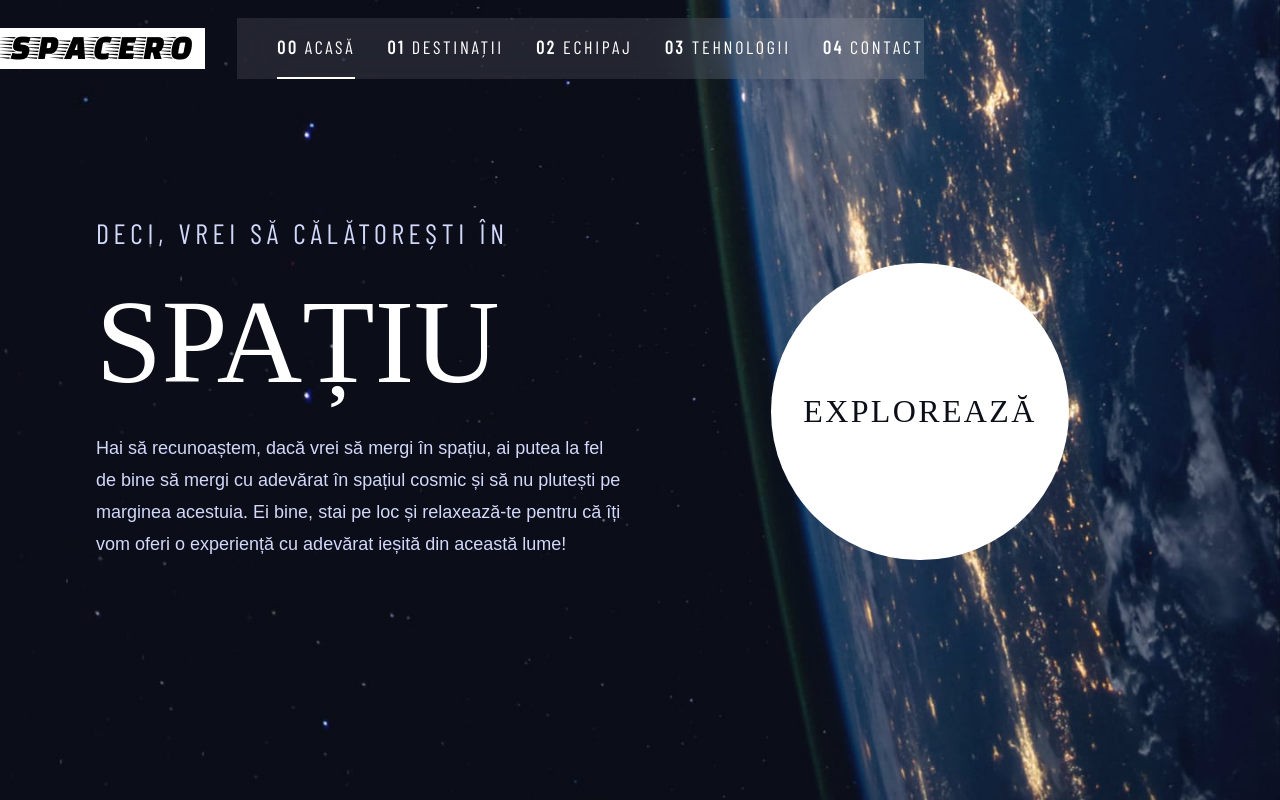
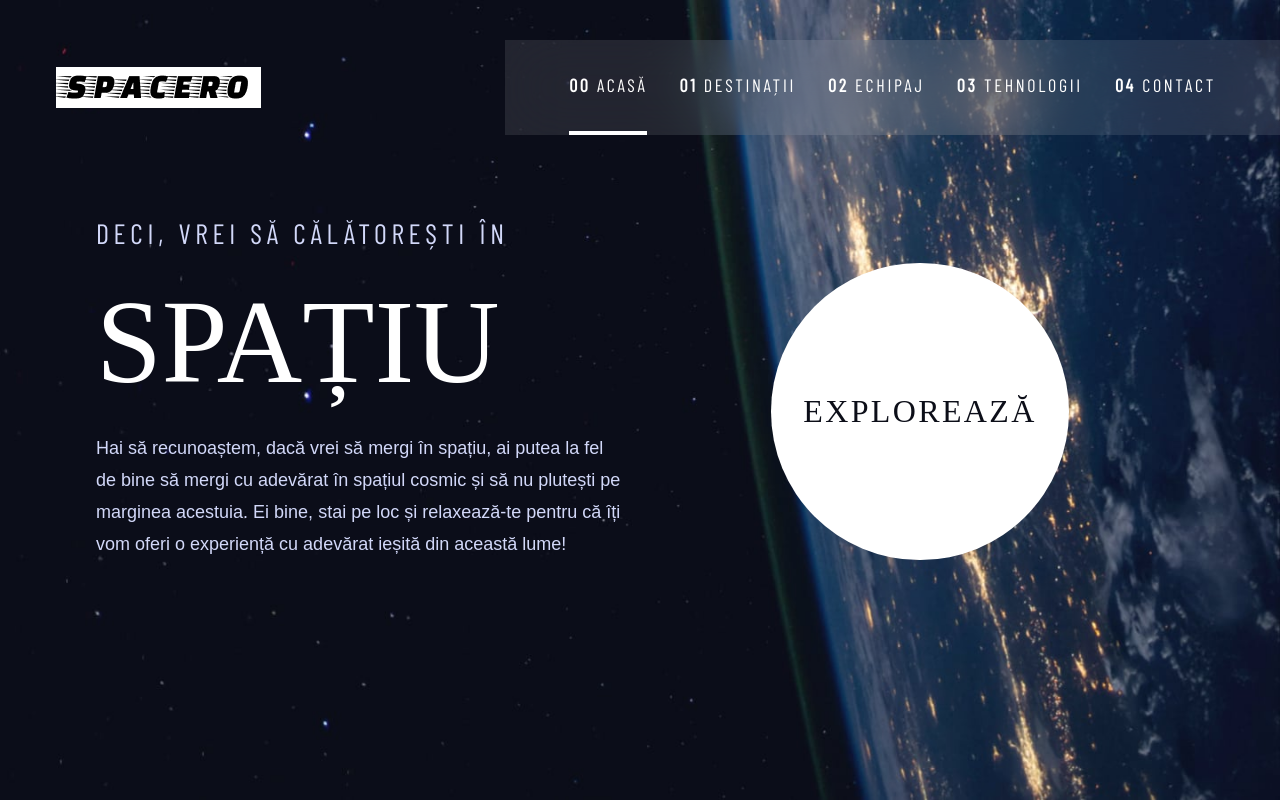
Before and after one commit to Florin412/spaceRO, a plain HTML site: page index.html in a window 1280 px wide. Drawn offline with nearby package versions, Linux system fonts and the light colour scheme; a web font is replaced by a local one.

Commit message:
navigation done

```diff
--- a/index.html
+++ b/index.html
@@ -22,18 +22,24 @@
     <!-- Link to CSS -->
     <link rel="stylesheet" href="style.css" />
 
+    <!-- Link to JS -->
     <script src="/index.js" defer></script>
 
     <title>Home Page</title>
   </head>
   <body class="home">
-    <header class="flex">
+    <!-- Header Section -->
+    <header class="flex primary-header">
+      <!-- logo -->
       <div class="logo">
         <img src="/assets/shared/logo.png" alt="spacero logo" />
+        <img src="/assets/shared/logo-mobile.svg" alt="logo for mobile">
       </div>
 
+      <!-- button -->
       <button class="mobile-nav-toggle" aria-controls="primary-navigation"><span class="sr-only" aria-expanded="false">Menu</span></button>
 
+      <!-- primary navigation -->
       <nav>
         <ul id="primary-navigation" data-visible="false" class="primary-navigation underline-indicators uppercase flex ff-barlow-cond">
           <li class="active">
@@ -55,14 +61,13 @@
       </nav>
     </header>
 
-    <div class="grid-container grid-container--home">
-      <!-- Content Section -->
+    <!-- Main Section -->
+    <main class="grid-container grid-container--home">
+      <!-- text -->
       <div class="text-accent">
         <h1 class="uppercase fs-500 ff-barlow-cond letter-spaceing-1">
           Deci, vrei să călătorești în
-          <span class="fs-900 text-white ff-bellefair letter-spaceing-0 d-block"
-            >spațiu</span
-          >
+          <span class="fs-900 text-white ff-bellefair letter-spaceing-0 d-block">spațiu</span>
         </h1>
 
         <p class="line-height-32 ff-barlow-normal">
@@ -73,14 +78,10 @@
         </p>
       </div>
 
-      <!-- Explore button section -->
+      <!-- large button -->
       <div>
-        <a
-          class="large-button uppercase letter-spaceing-3 text-dark ff-bellefair"
-          href="#"
-          >Explorează</a
-        >
+        <a class="large-button uppercase letter-spaceing-3 text-dark ff-bellefair" href="#">Explorează</a>
       </div>
-    </div>
+    </main>
   </body>
 </html>
--- a/style.css
+++ b/style.css
@@ -159,7 +159,7 @@ select {
   align-items: center;
 }
 
-@media (min-width: 45rem) {
+@media (min-width: 47.6rem) {
   .grid-container {
     text-align: left;
     column-gap: var(--container-gap, 2rem);
@@ -291,7 +291,7 @@ select {
   display: none;
 }
 
-@media (max-width: 35rem) {
+@media (max-width: 47.5em) {
   .primary-navigation {
     list-style: none;
     flex-direction: column;
@@ -329,11 +329,18 @@ select {
   }
 }
 
+@media (min-width: 45em) {
+  .primary-navigation {
+    padding-inline: clamp(2rem, 5vw, 7rem);
+  }
+}
+
 .primary-navigation {
   list-style: none;
   background-color: hsl(var(--clr-white) / 0.1);
   backdrop-filter: blur(2rem);
   transition: transform 300ms ease-in-out;
+  margin: 0;
 }
 
 .primary-navigation[data-visible="true"] {
@@ -341,7 +348,9 @@ select {
 }
 
 .primary-navigation a {
+  display: block;
   text-decoration: none;
+  padding: 2rem 0;
 }
 
 .primary-navigation a span {
@@ -349,15 +358,21 @@ select {
   font-weight: 600;
 }
 
+@media (45em <= width <= 70em) {
+  .primary-navigation span {
+    display: none;
+  }
+}
+
 .underline-indicators > * {
   cursor: pointer;
-  padding: 1rem 0;
-  border-bottom: 2px solid hsl(var(--clr-white) / 0);
+  /* padding: 1rem 0; */
+  border-bottom: 4px solid hsl(var(--clr-white) / 0);
   transition: 0.3s border-color ease-in-out;
 }
 
 .underline-indicators .active {
-  border-bottom: 2px solid hsl(var(--clr-white) / 1);
+  border-bottom: 4px solid hsl(var(--clr-white) / 1);
 }
 
 .underline-indicators > *:hover:not(.active),
@@ -405,14 +420,39 @@ select {
 /* ------------------- */
 /* Header Section      */
 /* ------------------- */
+.primary-header {
+  justify-content: space-between;
+  align-items: center;
+}
 
-header {
-  align-items: center;
+.logo {
+  margin: 1.5rem clamp(1.5rem, 5vw, 3.5rem);
 }
 
 .logo > img {
   width: auto;
   height: auto;
+}
+
+.primary-header .logo > :last-child {
+  /* hide the logo for mobile */
+  display: none;
+}
+
+@media (width <= 70em) {
+  .primary-header .logo > :first-child {
+    display: none;
+  }
+  /* display the mobile logo */
+  .primary-header .logo > :last-child {
+    display: block;
+  }
+}
+
+@media (min-width: 70em) {
+  .primary-header {
+    margin-block: clamp(1rem, 5vh, 2.5rem);
+  }
 }
 
 /* ------------------------- */
@@ -433,7 +473,7 @@ body {
     background-image: url(/assets/home/background-home-tablet.jpg);
   }
 }
-@media (min-width: 45rem) {
+@media (min-width: 47.6rem) {
   .home {
     background-image: url(/assets/home/background-home-desktop.jpg);
   }
```
Also changed, not shown: assets/shared/logo-mobile.svg (added), 1 other file.
